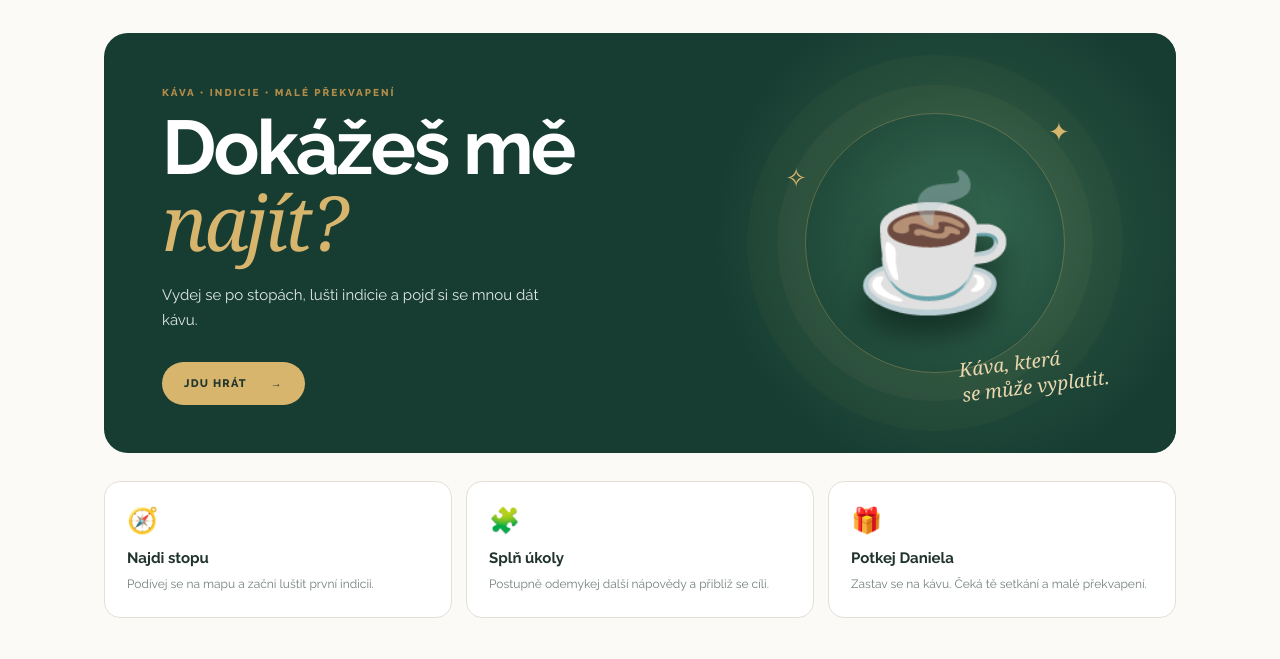
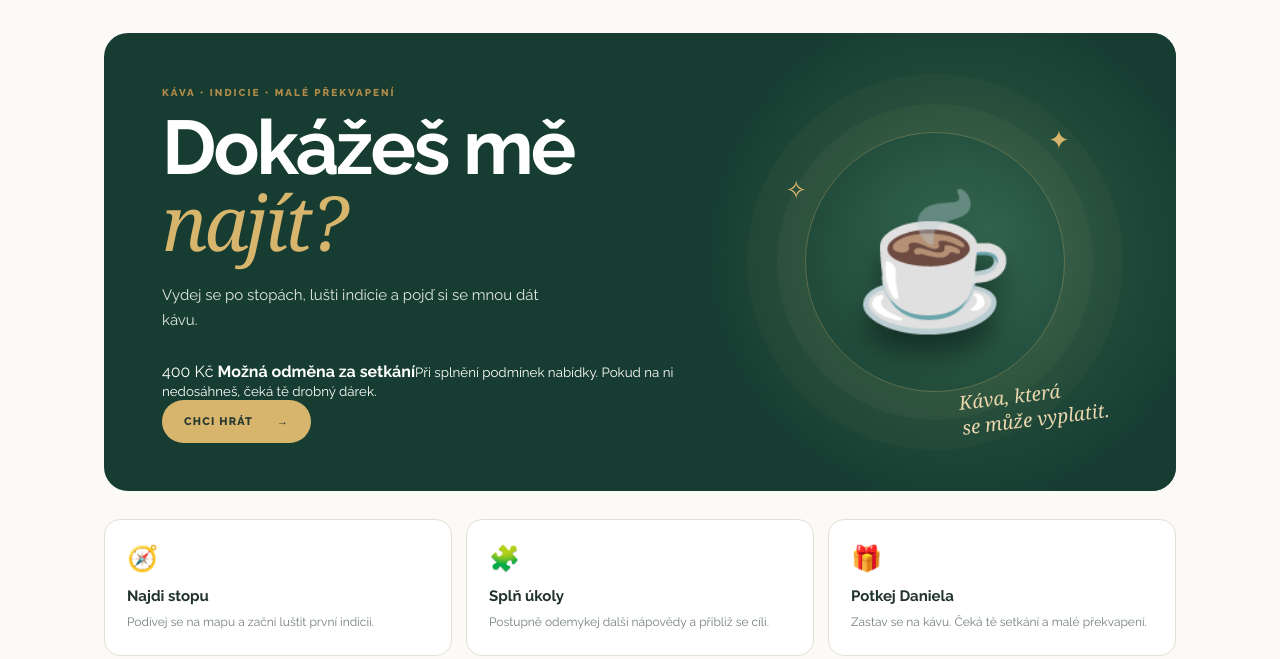
Before and after one commit to klidvkapse/najdi-daniela, a plain HTML site: page index.html in a window 1280 px wide. Shown: the part 73-732 px from the top of the page. Drawn offline with nearby package versions, Linux system fonts and the light colour scheme; grey boxes are pictures that could not be loaded.

Commit message:
Update index.html

```diff
--- a/index.html
+++ b/index.html
@@ -23,7 +23,11 @@
         <p class="eyebrow">KÁVA • INDICIE • MALÉ PŘEKVAPENÍ</p>
         <h1>Dokážeš mě<br><em>najít?</em></h1>
         <p class="hero-lead">Vydej se po stopách, lušti indicie a pojď si se mnou dát kávu.</p>
-        <a class="button button-gold" href="#mise">JDU HRÁT <span>→</span></a>
+        <div class="hero-reward">
+          <span class="reward-amount">400 Kč</span>
+          <span class="reward-copy"><b>Možná odměna za setkání</b><small>Při splnění podmínek nabídky. Pokud na ni nedosáhneš, čeká tě drobný dárek.</small></span>
+        </div>
+        <a class="button button-gold" href="#mise">CHCI HRÁT <span>→</span></a>
       </div>
       <div class="hero-art" aria-hidden="true">
         <div class="glow"></div>
@@ -85,7 +89,7 @@
 
     <section class="reward">
       <div class="gift">🎁</div>
-      <div><p class="eyebrow">MALÉ PŘEKVAPENÍ</p><h2>Možná si odneseš<br><em>400 Kč navíc.</em></h2><p id="reward-text">Odměna 400 Kč je určena pouze účastníkům, kteří splní předem stanovené podmínky příslušné nabídky. Ostatní návštěvníci dostanou drobný reklamní dárek.</p></div>
+      <div><p class="eyebrow">A CO MŮŽEŠ ZÍSKAT?</p><h2>400 Kč, nebo<br><em>malý dárek.</em></h2><p id="reward-text">Odměna 400 Kč je určena pouze účastníkům, kteří splní předem stanovené podmínky příslušné nabídky. Ostatní návštěvníci dostanou drobný reklamní dárek.</p></div>
     </section>
   </main>
 
```
